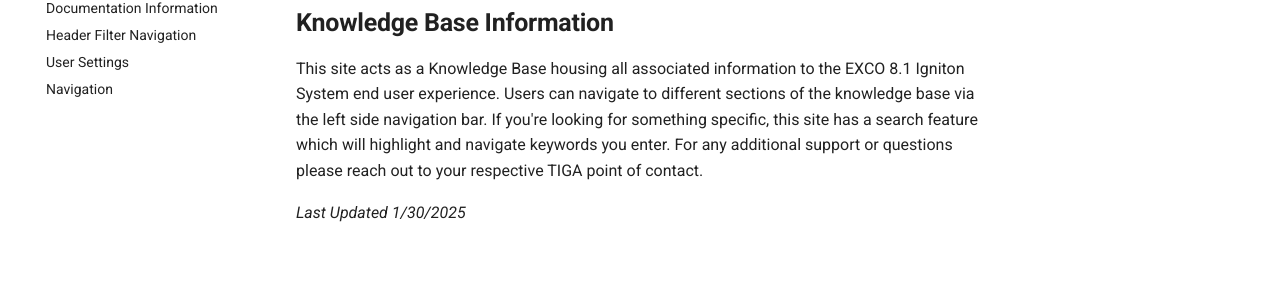
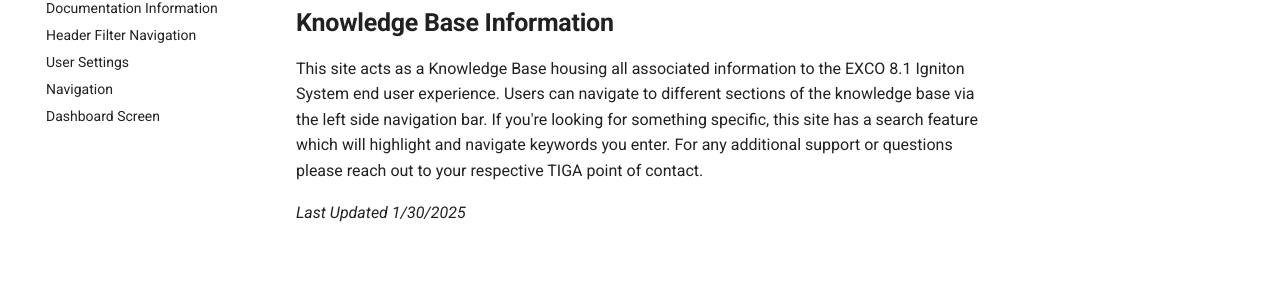
Before and after one commit to Mokrecho1/ER-8.1SystemDocumentation, an MkDocs documentation site: the page built from docs/index.md, in a window 1280 px wide. Shown: the part 175-475 px from the top of the page. Built offline with MkDocs 1.6.1 and Material for MkDocs 9.7.7, drawn with Linux system fonts in a browser that asks for light colours; comment, search, counter and statistics services are not loaded.

Commit message:
Update mkdocs.yml

```diff
--- a/mkdocs.yml
+++ b/mkdocs.yml
@@ -21,6 +21,7 @@ nav:
   - Header Filter Navigation.md
   - User Settings.md
   - Navigation.md
+  - Dashboard Screen.md
 
 Extra:
    social:
```
